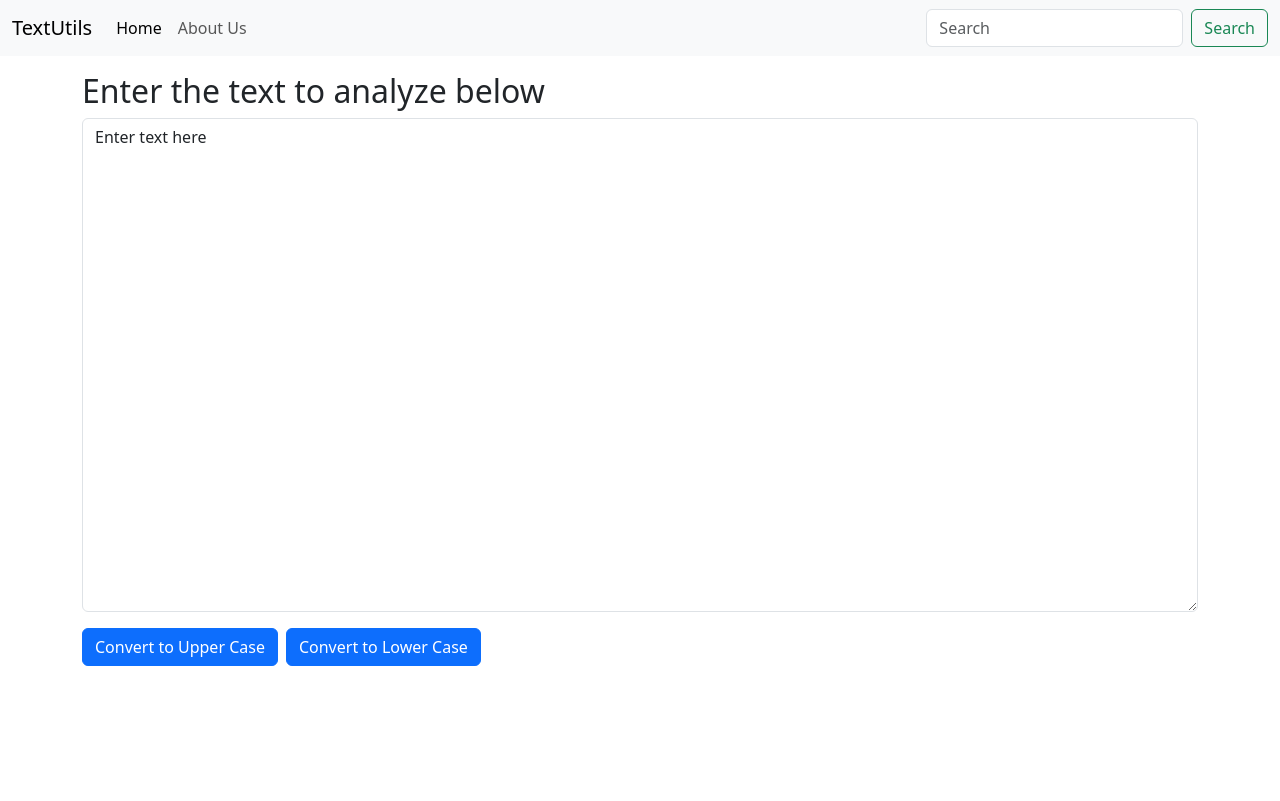
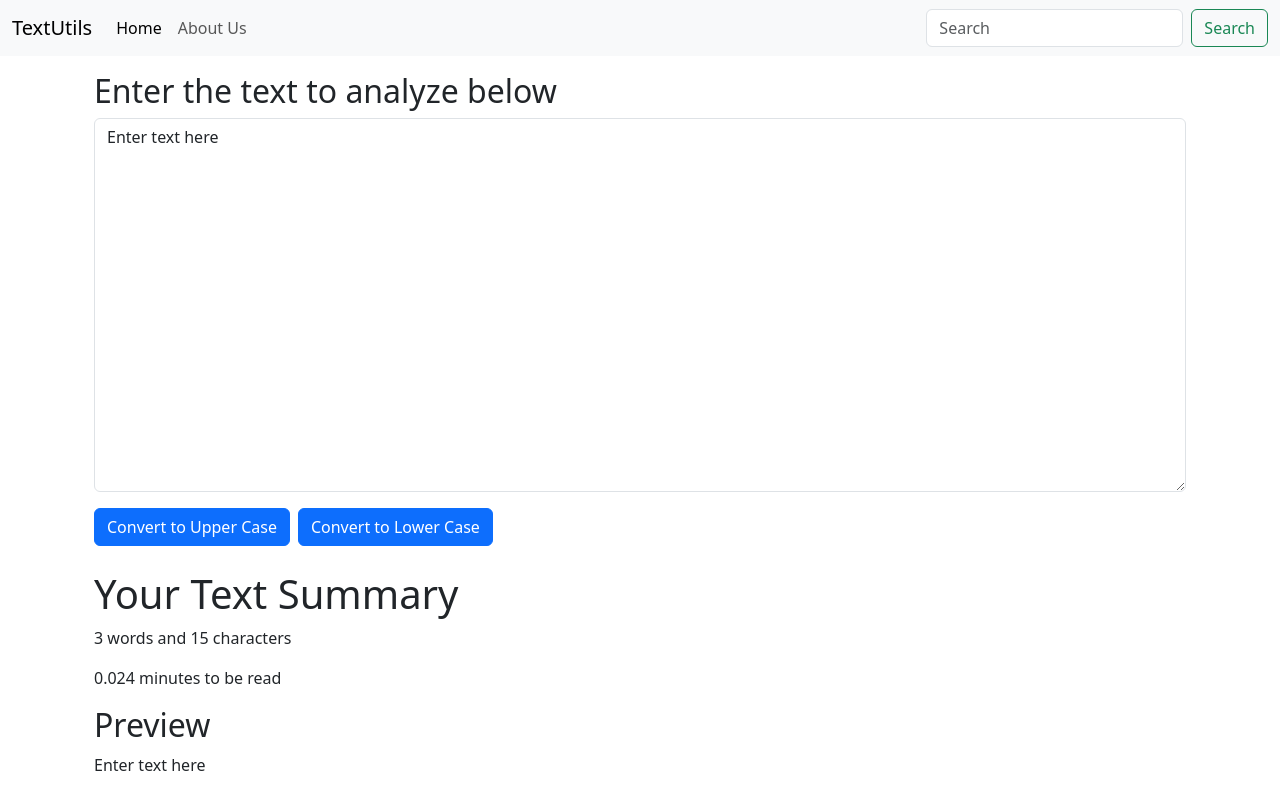
Before and after one commit to sourabh-bhatt/TextUtils, a React (Create React App) app: page / in a window 1280 px wide. Built offline with nearby package versions, Linux system fonts and the light colour scheme.

Commit message:
added 2 more utility to the tool

```diff
--- a/src/components/TextForm.js
+++ b/src/components/TextForm.js
@@ -15,6 +15,7 @@
 
   return (
     <>
+      <div className="container">
         <h2>{props.heading}</h2>
         <div className="mb-3">
           <textarea
@@ -22,7 +23,7 @@
             value={text}
             onChange={handleOnChange}
             id="myBox"
-          rows="20"
+            rows="15"
           ></textarea>
         </div>
         <div className="btn btn-primary" onClick={handleUpClick}>
@@ -30,6 +31,20 @@
         </div>
         {/* Lower Case */}
         <div className="btn btn-primary mx-2">Convert to Lower Case</div>
+      </div>
+
+      <div className="container my-4">
+        <h1>Your Text Summary</h1>
+        <p>
+          {text.split(" ").length} words and {text.length} characters
+        </p>
+        {/* Speed of reading that paragraph */}
+        <p>{0.008 * text.split(" ").length} minutes to be read</p>
+
+        {/* Preview */}
+        <h2>Preview</h2>
+        <p>{text}</p>
+      </div>
     </>
   );
 }
```
Lines whose indentation alone changed are shown as unchanged.
